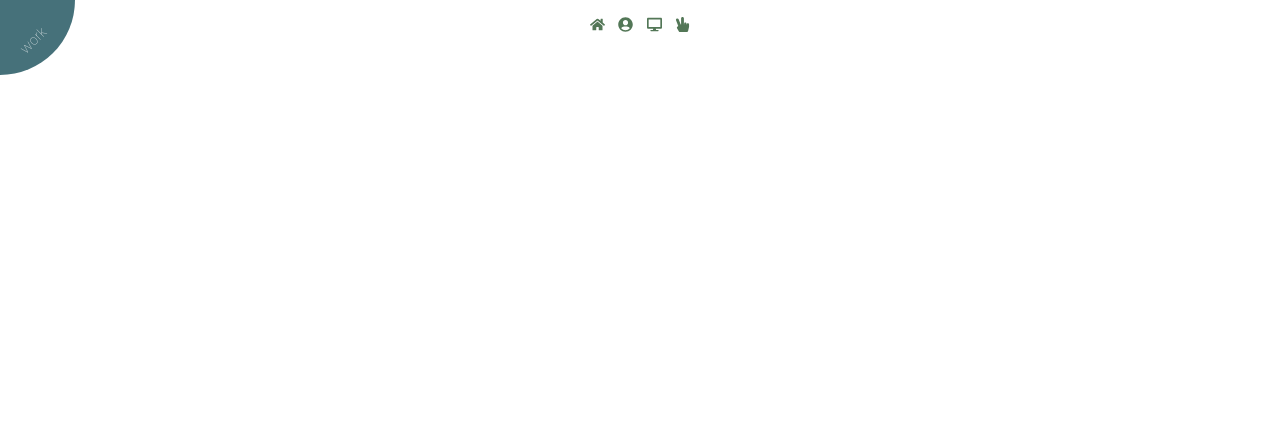
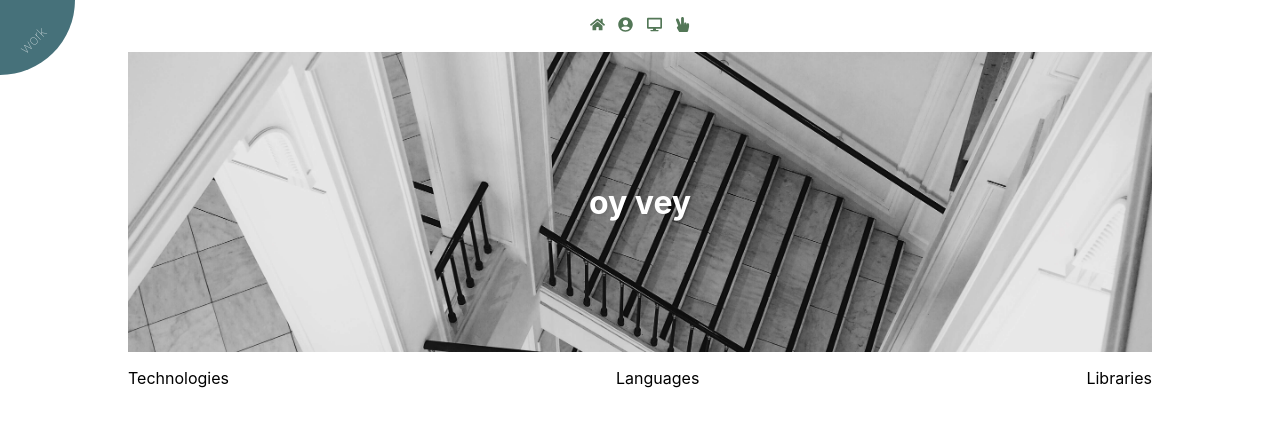
Before and after one commit to anniebae/homepage, a React (Create React App) app: page /work in a window 1280 px wide. Shown: the top 426 px of the page. Built offline with nearby package versions, Linux system fonts and the light colour scheme.

Commit message:
implement animation, import local images for banners

```diff
--- a/package.json
+++ b/package.json
@@ -4,6 +4,7 @@
   "private": true,
   "dependencies": {
     "react": "^16.7.0",
+    "react-animated-css": "^1.0.4",
     "react-dom": "^16.7.0",
     "react-icons": "^3.3.0",
     "react-router": "^4.3.1",
--- a/src/components/About/index.js
+++ b/src/components/About/index.js
@@ -20,6 +20,21 @@ const Background = styled.div`
   opacity: .3;
 `
 
+const Main = styled.div`
+  background: rgba(83,119,87,.2);
+  border-radius: 4px;
+  max-width: 550px;
+  font-size: 14px;
+  position: absolute;
+  left: 50%;
+  top: 50%;
+  transform: translate(-50%,-50%)
+`
+
+const Copy = styled.p`
+
+`
+
 
 class About extends Component {
   render() {
@@ -27,6 +42,12 @@ class About extends Component {
       <Container>
         <Background></Background>
         <PageTitle title="about" />
+
+        <Main>
+          <Copy>Lorem ipsum dolor sit amet, consectetur adipisicing elit. Porro minima quasi illo facilis eaque ab nam repellendus, deleniti placeat inventore explicabo numquam unde itaque quidem deserunt sunt eius laboriosam eveniet.</Copy>
+          <Copy>Lorem ipsum dolor sit amet, consectetur adipisicing elit. Porro minima quasi illo facilis eaque ab nam repellendus, deleniti placeat inventore explicabo numquam unde itaque quidem deserunt sunt eius laboriosam eveniet.</Copy>
+          <Copy>Lorem ipsum dolor sit amet, consectetur adipisicing elit. Porro minima quasi illo facilis eaque ab nam repellendus, deleniti placeat inventore explicabo numquam unde itaque quidem deserunt sunt eius laboriosam eveniet.</Copy>
+        </Main>
       </Container>
     )
   }
--- a/src/components/Contact/index.js
+++ b/src/components/Contact/index.js
@@ -1,13 +1,31 @@
 import React, { Component } from 'react';
+import styled from 'styled-components';
 import { Container } from '../Home'
+import { BannerText } from '../Work'
 import PageTitle from '../PageTitle'
+import ContactBackground from '../../images/IMG_2392.JPG';
+
+
+const Banner = styled.div`
+  background-image: url(${ContactBackground});
+  height: 300px;
+  background-size: cover;
+  background-position: center;
+  position: relative;
+
+  &:hover {
+    opacity: .7;
+  }
+`
 
 class Contact extends Component {
   render() {
     return (
       <Container>
         <PageTitle title="contact" />
-        <h1>Contact!</h1>
+        <Banner>
+          <BannerText>Contact</BannerText>
+        </Banner>
       </Container>
     )
   }
--- a/src/components/Header/index.js
+++ b/src/components/Header/index.js
@@ -15,6 +15,10 @@ const Menu = styled.ul`
 
 const ListItem = styled.li`
   display: inline-block;
+
+  &:hover {
+    opacity: .4;
+  }
 `
 
 
--- a/src/components/Home/index.js
+++ b/src/components/Home/index.js
@@ -1,6 +1,8 @@
 import React, { Component } from 'react';
 import styled, { keyframes } from 'styled-components';
 import PageTitle from '../PageTitle'
+import {Animated} from "react-animated-css";
+
 
 export const Container = styled.div`
   max-width: 1024px;
@@ -19,14 +21,21 @@ const LastNm = styled.span`
 `
 
 
+
+
+
 class Home extends Component {
   render() {
     return(
       <Container>
+
         <PageTitle title="home" />
+
         <Name>
-          lorem
-          <LastNm>ipsum</LastNm>.
+          <Animated animationIn="fadeInDown" animationOut="fadeOut" isVisible={true}>
+              lorem
+              <LastNm>ipsum</LastNm>.
+          </Animated>
         </Name>
 
 
--- a/src/components/Work/index.js
+++ b/src/components/Work/index.js
@@ -1,13 +1,51 @@
 import React, { Component } from 'react'
+import styled from 'styled-components';
 import { Container } from '../Home'
 import PageTitle from '../PageTitle'
+import WorkBackground from '../../images/IMG_2390.JPG';
 
+const Banner = styled.div`
+  background-image: url(${WorkBackground});
+  height: 300px;
+  background-size: cover;
+  background-position: center;
+  position: relative;
+
+  &:hover {
+    opacity: .7;
+  }
+`
+export const BannerText = styled.h1`
+  color: rgba(255,255,255,1);
+  text-shadow: 2px 2px 3px rgba(0,0,0,0.1);
+  margin: 0;
+  position: absolute;
+  top: 50%;
+  left: 50%;
+  transform: translate(-50%, -50%);
+`
+const Row = styled.div`
+  display: flex;
+  justify-content: space-between;
+`
+
+
+const ColumnBold = styled.p`
+`
 
 class Work extends Component {
   render() {
     return(
       <Container>
         <PageTitle title="work" />
+        <Banner>
+          <BannerText>oy vey</BannerText>
+        </Banner>
+        <Row>
+          <ColumnBold>Technologies</ColumnBold>
+          <ColumnBold>Languages</ColumnBold>
+          <ColumnBold>Libraries</ColumnBold>
+        </Row>
       </Container>
     )
   }
```
Also changed, not shown: src/images/IMG_2390.JPG (added), src/images/IMG_2392.JPG (added).
